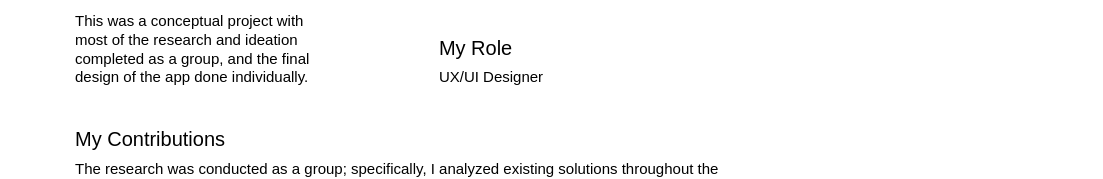
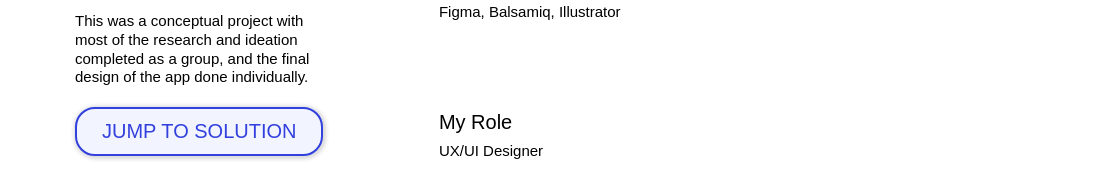
Before and after one commit to sgedorio/portfolio-2.0, a plain HTML site: page sm.html in a window 1280 px wide. Shown: the part 626-805 px from the top of the page, 0-1103 px from the left. Drawn offline with Linux system fonts and the light colour scheme; a web font is replaced by a local one.

Commit message:
add solution jump button

```diff
--- a/scss/_components.scss
+++ b/scss/_components.scss
@@ -4,6 +4,39 @@
 
 #mail { //mail icon not a square
     height: 14px;
+}
+
+.solution-button {
+    cursor: pointer;
+    margin: 2rem 0 2rem 0;
+    padding: 1rem 2.5rem;
+    // padding: 1rem 7.5rem;
+    border-radius: 20px;
+    width: fit-content;
+    -webkit-box-shadow: 1px 1px 4px 2px rgba(0,0,0,0.16);
+    box-shadow: 1px 1px 4px 2px rgba(0,0,0,0.16);
+    text-transform: uppercase;
+    font-size: 2rem;
+    white-space: nowrap;
+
+    a {
+        text-decoration: none;
+        color: inherit;
+    }
+}
+
+.sm-button {
+    border: 2px solid #3240DD;
+    background-color: #F2F4FF;
+    color: #3240DD;
+}
+
+.wwr-button {
+    border: 2px solid black;
+    background-color: #F7EDE8;
+    // background-color: #FDA7A3;
+    color: #F16662;
+    // color: black;
 }
 
 #ideation-button {
--- a/sm.html
+++ b/sm.html
@@ -62,6 +62,7 @@
                             <p>Supply Me is a school supply trading app that alleviates out-of-pocket expenses made by public school teachers for their students’ supplies.</p>
                             <p>By giving teachers the platform to buy or barter inexpensive supplies from other teachers, the app not only provides a useful resource for teachers to save money, but also fosters a strong sense of community that we learned was so integral to the lives of teachers.</p>
                             <p>This was a conceptual project with most of the research and ideation completed as a group, and the final design of the app done individually. </p>
+                            <div class="solution-button sm-button"><a href="#hi-fi-section">Jump to Solution</a></div>
                         </div>
                         <div class="overview-right">
                             <!-- <h2 class="section">
```
Also changed, not shown: wwr.html (+1 -0 lines), css/style.css, 1 other file.
